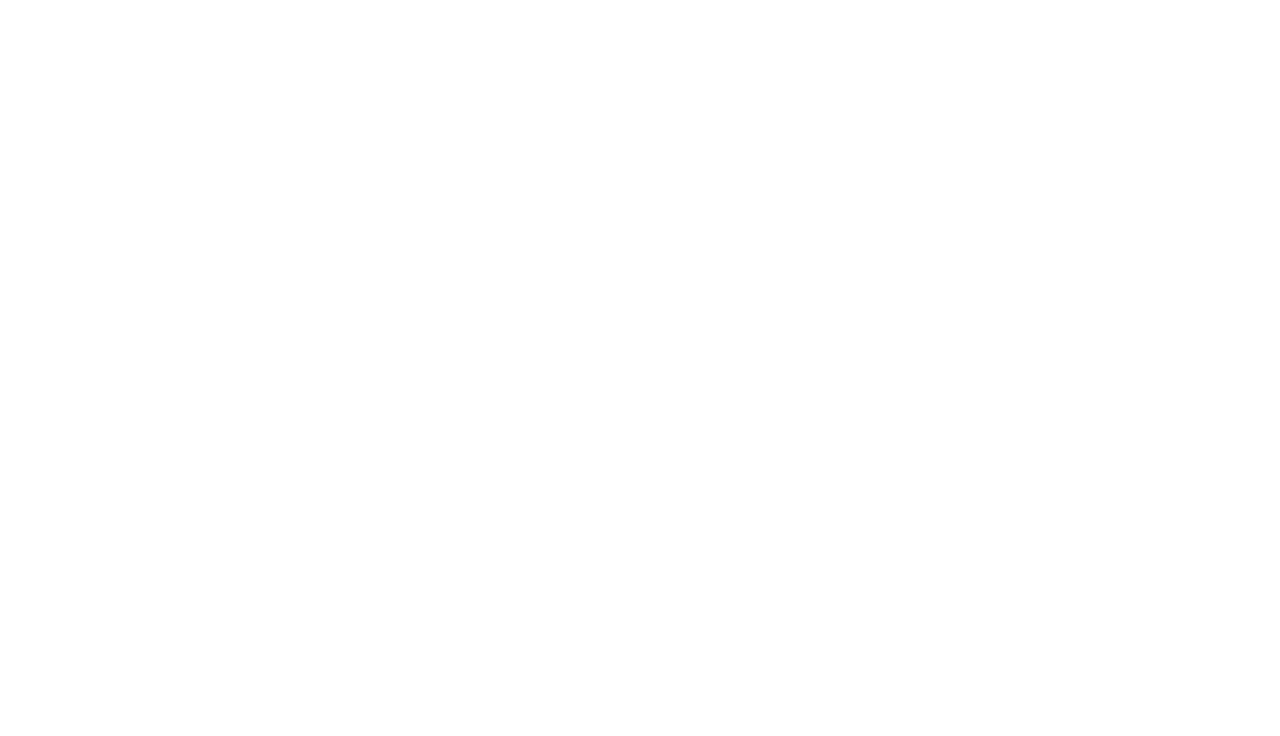
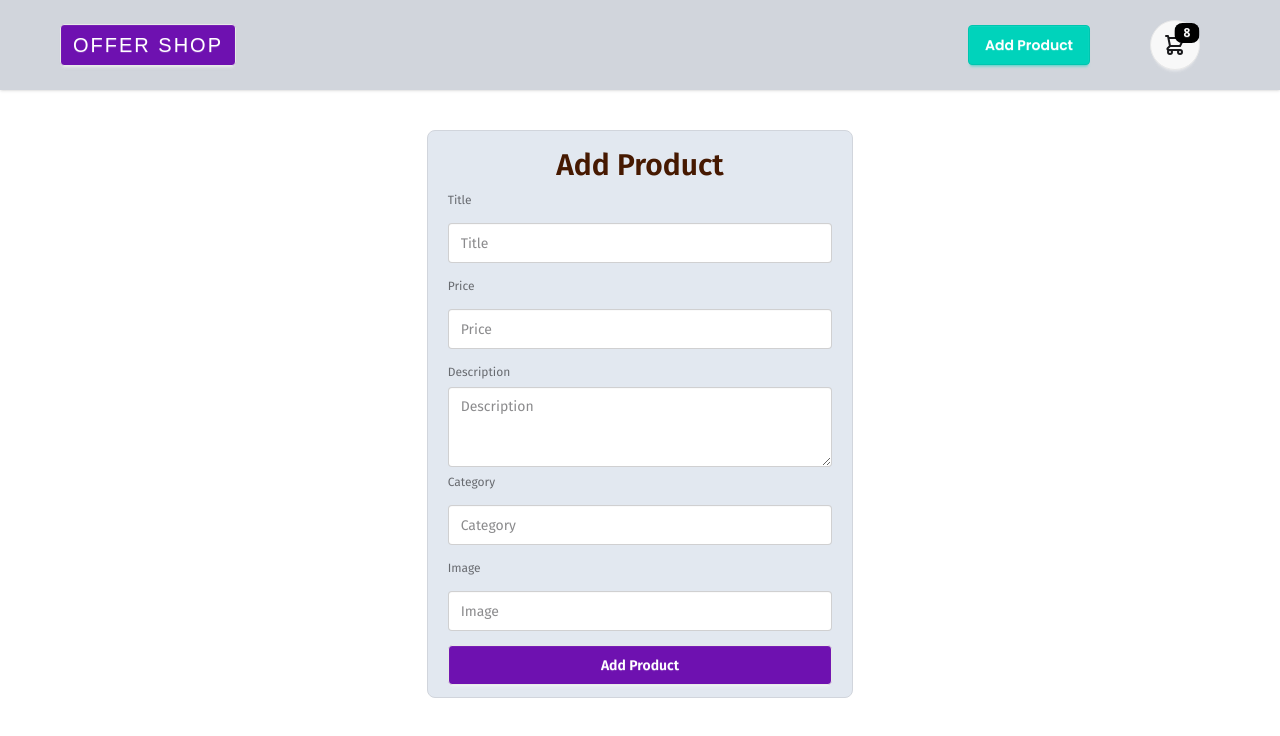
Before and after one commit to SNijanthan/offer-shop-ecommerce, a React (Vite) app: page /add-product in a window 1280 px wide. Before the commit this address had no page. Shown: the top 736 px of the page. Built offline with nearby package versions, Linux system fonts and the light colour scheme; a web font is replaced by a local one.

Commit message:
redux config update and add product

```diff
--- a/src/App.jsx
+++ b/src/App.jsx
@@ -15,7 +15,7 @@
           <Routes>
             <Route path="/" element={<Main />}>
               <Route path="/" element={<Products />}></Route>
-              <Route path="/add" element={<AddProduct />} />
+              <Route path="/add-product" element={<AddProduct />} />
               <Route path="/cart" element={<Cart />} />
             </Route>
           </Routes>
--- a/src/components/AddProduct.jsx
+++ b/src/components/AddProduct.jsx
@@ -1,7 +1,132 @@
-import React from "react";
+import React, { useState } from "react";
+import { useDispatch, useSelector } from "react-redux";
+import { updateProducts } from "../utils/productsSlice";
+import { useNavigate } from "react-router-dom";
 
 const AddProduct = () => {
-  return <div>AddProduct</div>;
+  const [title, setTitle] = useState("");
+  const [price, setPrice] = useState("");
+  const [description, setDescription] = useState("");
+  const [category, setCategory] = useState("");
+  const [image, setImage] = useState("");
+
+  const [success, setSuccess] = useState(false);
+  const [error, setError] = useState("");
+  const [toast, setToast] = useState(false);
+
+  const dispatch = useDispatch();
+  const navigate = useNavigate();
+
+  const products = useSelector((store) => store.products);
+
+  const lastProduct = products[products.length - 1];
+
+  const handleAddProduct = () => {
+    if (!title || !price || !description || !category || !image) {
+      setError("All fields are required!");
+      return;
+    }
+    if (isNaN(price)) {
+      setError("Price must be a number.");
+      return;
+    }
+
+    dispatch(
+      updateProducts({
+        id: (lastProduct?.id || 0) + 1,
+        title,
+        price: Number(price),
+        description,
+        category,
+        image,
+      })
+    );
+    setToast(true);
+    setSuccess(true);
+    setError("");
+    setTitle("");
+    setPrice("");
+    setDescription("");
+    setCategory("");
+    setImage("");
+
+    setTimeout(() => {
+      setToast(false);
+      setSuccess(false);
+      navigate("/");
+    }, 3000);
+  };
+
+  return (
+    <>
+      <div className="w-4/12 m-auto border bg-slate-200 border-gray-300 px-5 mt-10 py-2 flex  flex-col justify-center rounded-box  font-fira">
+        <fieldset className="fieldset w-full rounded-box">
+          <legend className="fieldset-legend text-center text-3xl text-amber-950">
+            Add Product
+          </legend>
+          <label className="fieldset-label">Title</label>
+          <input
+            type="text"
+            className="input w-full my-2 py-3 focus:outline-none"
+            placeholder="Title"
+            value={title}
+            onChange={(e) => setTitle(e.target.value)}
+          />
+          <label className="fieldset-label">Price</label>
+          <input
+            type="number"
+            className="input w-full my-2 py-3 focus:outline-none"
+            placeholder="Price"
+            value={price}
+            onChange={(e) => setPrice(e.target.value)}
+          />
+          <label className="fieldset-label">Description</label>
+          <textarea
+            className="textarea w-full focus:outline-none"
+            placeholder="Description"
+            value={description}
+            onChange={(e) => setDescription(e.target.value)}
+          ></textarea>
+
+          <label className="fieldset-label">Category</label>
+          <input
+            type="text"
+            className="input w-full my-2 py-3 focus:outline-none"
+            placeholder="Category"
+            value={category}
+            onChange={(e) => setCategory(e.target.value)}
+          />
+          <label className="fieldset-label">Image</label>
+          <input
+            type="text"
+            className="input w-full my-2 py-3 focus:outline-none"
+            placeholder="Image"
+            value={image}
+            onChange={(e) => setImage(e.target.value)}
+          />
+          {success && (
+            <p className="text-green-700">
+              Product added successfully, Redirecting to main page..!
+            </p>
+          )}
+          {error && <p className="text-red-600">{error}</p>}
+          {toast && (
+            <div className="toast toast-top toast-center">
+              <div className="alert alert-info">
+                <span>Product Added Successfully..!</span>
+              </div>
+            </div>
+          )}
+          <button
+            className="btn bg-purple-800 py-3 text-white"
+            onClick={handleAddProduct}
+          >
+            Add Product
+          </button>
+        </fieldset>
+      </div>
+    </>
+  );
 };
 
 export default AddProduct;
--- a/src/components/NavBar.jsx
+++ b/src/components/NavBar.jsx
@@ -13,6 +13,11 @@
             OFFER SHOP
           </Link>
         </div>
+        <Link to={"/add-product"}>
+          <button className="mr-15 btn btn-accent text-white font-poppins">
+            Add Product
+          </button>
+        </Link>
         <Link to={"/cart"}>
           <div className="flex-none mr-15">
             <div className="dropdown dropdown-end">
--- a/src/components/Products.jsx
+++ b/src/components/Products.jsx
@@ -24,7 +24,7 @@
             (cat) => (
               <button
                 key={cat}
-                className="btn bg-purple-700 text-white capitalize mx-2"
+                className="btn bg-purple-600 rounded-full hover:bg-black text-white capitalize mx-2"
                 onClick={() => {
                   filterByCategory(cat);
                   if (cat === "all") setSortType(null);
@@ -37,13 +37,13 @@
         </div>
         <div className="mx-5">
           <button
-            className="btn bg-purple-700 text-white capitalize mx-2"
+            className="btn bg-purple-600 rounded-full hover:bg-black text-white capitalize mx-2"
             onClick={() => setSortType("lowToHigh")}
           >
-            Price: Low To Hign
+            Price: Low To High
           </button>
           <button
-            className="btn bg-purple-700 text-white capitalize mx-2"
+            className="btn bg-purple-600 rounded-full hover:bg-black text-white capitalize mx-2"
             onClick={() => setSortType("highToLow")}
           >
             Price: High To Low
@@ -60,8 +60,12 @@
               <h2 className="card-title font-fira">{product.title}</h2>
               <p className="font-poppins">{product.description}</p>
               <p className="font-poppins font-bold">₹ {product.price}</p>
-              <div className="card-actions">
-                <button className="btn btn-primary">Add to cart</button>
+            </div>
+            <div className="card-actions flex justify-center items-center pb-5">
+              <button className="btn btn-primary">Add to cart</button>
+              <div className="ml-15">
+                <button className="btn bg-gray-300 mx-8">✏️</button>
+                <button className="btn bg-gray-300">🗑️</button>
               </div>
             </div>
           </div>
--- a/src/customHook/useFetchProducts.js
+++ b/src/customHook/useFetchProducts.js
@@ -1,11 +1,10 @@
 import axios from "axios";
 import { useDispatch, useSelector } from "react-redux";
-import { addProducts } from "../utils/productsSlice";
+import { setProducts } from "../utils/productsSlice";
 import { useEffect } from "react";
 
 const useFetchProducts = () => {
   const dispatch = useDispatch();
-
   const products = useSelector((store) => store.products) || [];
 
   const fetchProducts = async () => {
@@ -13,7 +12,7 @@
       const res = await axios.get(
         "https://my-json-server.typicode.com/SNijanthan/mock-api/products"
       );
-      dispatch(addProducts(res?.data));
+      dispatch(setProducts(res?.data));
     } catch (error) {
       console.log(error);
     }
--- a/src/utils/productsSlice.js
+++ b/src/utils/productsSlice.js
@@ -4,14 +4,33 @@
   name: "products",
   initialState: [],
   reducers: {
-    addProducts: (state, action) => {
+    // Set the full product list (from API or reset)
+    setProducts: (state, action) => {
       return action.payload;
     },
+
+    // Add or edit a single product
+    updateProducts: (state, action) => {
+      const updatedProduct = action.payload;
+      const index = state.findIndex((p) => p.id === updatedProduct.id);
+
+      if (index !== -1) {
+        // Product exists, update it
+        state[index] = updatedProduct;
+      } else {
+        // Product doesn't exist, add it
+        state.push(updatedProduct);
+      }
+    },
+
+    // Remove a product by ID
     removeProducts: (state, action) => {
-      return state.filter((product) => product.id !== action.payload);
+      const idToRemove = action.payload;
+      return state.filter((p) => p.id !== idToRemove);
     },
   },
 });
 
-export const { addProducts } = productsSlice.actions;
+export const { setProducts, updateProducts, removeProducts } =
+  productsSlice.actions;
 export default productsSlice.reducer;
```
